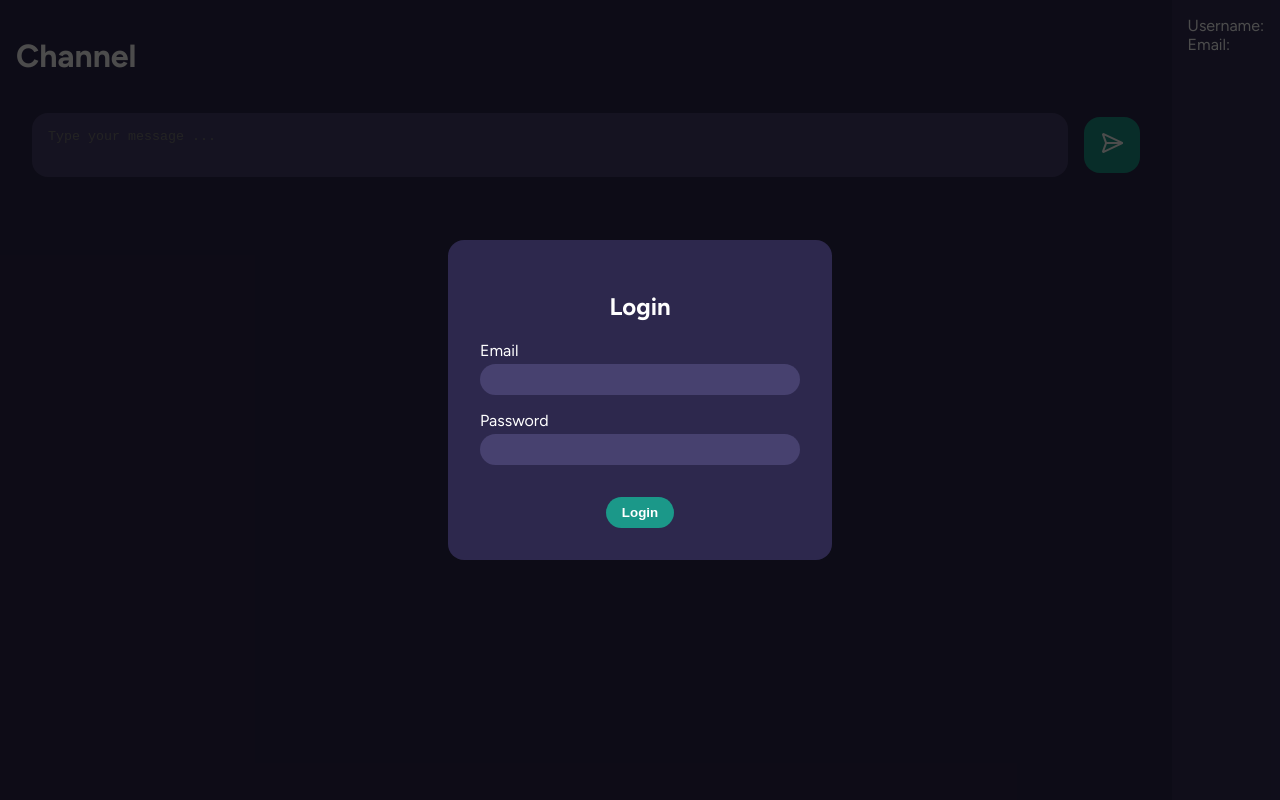
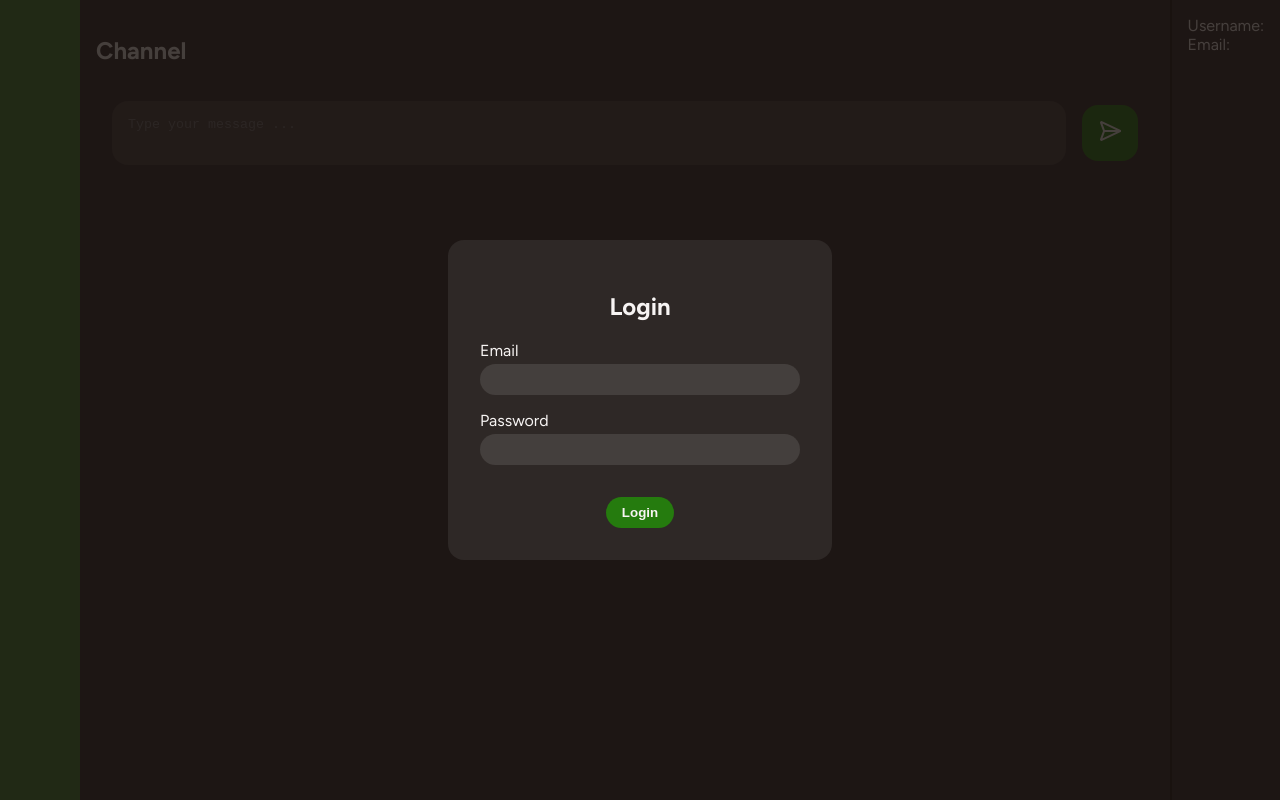
Before and after one commit to InjustFr/synest-client, a Vue app: page / in a window 1280 px wide. Built offline with nearby package versions, Linux system fonts and the light colour scheme.

Commit message:
feat(style): clean up layout

```diff
--- a/src/App.vue
+++ b/src/App.vue
@@ -14,7 +14,7 @@
             ></ChannelList>
         </aside>
         <main class="channel">
-            <h1>Channel {{ selectedChannel?.name }}</h1>
+            <h2>Channel {{ selectedChannel?.name }}</h2>
             <MessageList v-if="selectedChannel?.type === 'text'" :messages="selectedChannel?.messages ?? []" />
             <VideoChannel v-if="selectedChannel?.type === 'video'" :channel="selectedChannel" />
             <form @submit.prevent="sendMessage" class="message-form">
@@ -175,8 +175,6 @@ async function loadServers() {
 .app-container {
   display: flex;
   height: 100vh;
-  background: var(--space-cadet);
-  color: white;
 }
 
 .channel {
@@ -186,7 +184,7 @@ async function loadServers() {
   gap: 1rem;
   padding: 1rem ;
   flex-grow: 1;
-  color: white;
+  color: var(--white);
 }
 
 .channel > .message-list {
--- a/src/components/AppButton.vue
+++ b/src/components/AppButton.vue
@@ -35,7 +35,7 @@ const classes = computed(() => {
 
 <style scoped>
     .btn {
-        color: white;
+        color: var(--white);
         padding: 0.5rem 1rem;
         border-radius: 1rem;
         outline: none;
@@ -51,12 +51,12 @@ const classes = computed(() => {
     }
 
     .btn-primary {
-        background: var(--persian-green);
-        color: white;
+        background: var(--primary);
+        color: var(--white);
     }
 
     .btn-primary:hover {
-        background: color-mix(in hsl, var(--persian-green), black 20%);
+        background: var(--primary-lighter-1);
     }
 
     .btn-secondary {
--- a/src/components/AppInput.vue
+++ b/src/components/AppInput.vue
@@ -11,11 +11,11 @@ const model = defineModel<string>();
 </script>
 <style>
     .input {
-        background: color-mix(in hsl, var(--space-cadet), white 15%);
+        background: var(--background-lighter-2);
         border: none;
         border-radius: 1rem;
         padding: 0.5rem 1rem;
-        color: white;
+        color: var(--white);
         width: 100%;
         display: block;
     }
--- a/src/components/AppPopin.vue
+++ b/src/components/AppPopin.vue
@@ -23,7 +23,7 @@ const emit = defineEmits<{
 
 <style scoped>
 .popin-container {
-    background: hsla(248, 0%, 0%, 0.7);
+    background: color-mix(in hsl, var(--background) 80%, transparent);
     position: absolute;
     top: 0;
     left: 0;
@@ -37,7 +37,7 @@ const emit = defineEmits<{
 .popin {
     padding: 2rem;
     position: relative;
-    background: var(--space-cadet);
+    background: var(--background-lighter-1);
     border-radius: 1rem;
 }
 
@@ -46,7 +46,7 @@ const emit = defineEmits<{
     top: 1rem;
     right: 1rem;
     font-size: 2rem;
-    color: white;
+    color: var(--white);
     text-decoration: none;
 }
 </style>
--- a/src/components/AppTextarea.vue
+++ b/src/components/AppTextarea.vue
@@ -11,12 +11,12 @@ const model = defineModel<string>();
 </script>
 <style>
     .textarea {
-        background: color-mix(in hsl, var(--space-cadet), white 15%);
+        background: var(--background-lighter-2);
         border: none;
         border-radius: 1rem;
         min-height: 4rem;
         padding: 1rem;
-        color: white;
+        color: var(--white);
         resize: none;
         width: 100%;
     }
--- a/src/components/ChannelList.vue
+++ b/src/components/ChannelList.vue
@@ -1,5 +1,6 @@
 <template>
     <div class="channel-list">
+        <h2 class="channel-list__server-title">{{ server?.name }}</h2>
         <ul class="channel-list__list">
             <ChannelListElement
                 v-for="channel, key in channels"
@@ -52,9 +53,9 @@ function deleteChannel(id: string) {
 .channel-list {
     width: 15vw;
     padding: 1rem;
-    color: white;
-    background: color-mix(in hsl, var(--space-cadet), white 5%);
-    height: 100%
+    color: var(--white);
+    height: 100%;
+    border-right: 2px solid var(--background);
 }
 
 .channel-list__list {
@@ -62,4 +63,9 @@ function deleteChannel(id: string) {
     margin: 0;
     margin-bottom: 1rem;
 }
+
+.channel-list__server-title {
+    padding: 0;
+    margin: 0 1rem 1rem;
+}
 </style>
--- a/src/components/ChannelListElement.vue
+++ b/src/components/ChannelListElement.vue
@@ -1,12 +1,12 @@
 <template>
     <li class="channel-list-element">
+        <Video v-if="channel.type === 'video'" />
+        <MessageSquare v-else />
         <a
             class="channel-list-element__select"
             href=""
             @click.prevent="emit('select', channel)"
         >
-            <Video v-if="channel.type === 'video'" />
-            <MessageSquare v-else />
             {{ channel.name }}
         </a>
         <a
@@ -39,16 +39,19 @@ const emit = defineEmits<{
     padding: 0.25rem 1rem;
     display: flex;
     justify-content: space-between;
+    align-items: center;
 }
 
 .channel-list-element__select {
-    color: white;
+    color: var(--white);
     text-decoration: none;
+    margin-left: 0.5rem;
 }
 
 .channel-list-element__delete {
-    color: var(--crimson);
+    color: var(--danger);
     text-decoration: none;
+    margin-left: auto;
 }
 
 </style>
--- a/src/components/MessageList.vue
+++ b/src/components/MessageList.vue
@@ -30,6 +30,6 @@ const { messages } = defineProps<{
 }
 
 .message-list__container > *:not(:first-child) {
-    border-top: 1px solid color-mix(in hsl, var(--space-cadet), white 40%);
+    border-top: 1px solid var(--background);
 }
 </style>
--- a/src/components/ProfileView.vue
+++ b/src/components/ProfileView.vue
@@ -14,7 +14,7 @@ const { profile } = storeToRefs(useUserStore());
 
 <style lang="css" scoped>
 .profile {
-    background: color-mix(in hsl, var(--space-cadet), white 5%);
     padding: 1rem;
+    border-left: 2px solid var(--background);
 }
 </style>
--- a/src/components/ServerList.vue
+++ b/src/components/ServerList.vue
@@ -5,9 +5,8 @@
             :key="server.id"
             @click="model = $event"
             :server="server"
-            :class="{
-                'server-list-element__active': model === server
-            }"
+            class="server-list__element"
+            :active="model === server"
         />
     </ul>
 </template>
@@ -25,14 +24,14 @@ const model = defineModel<Server | null>();
 
 <style lang="css" scoped>
 .server-list {
-    padding: 0;
-    padding-top: 1rem;
+    padding: 1rem 0.75rem;
     margin: 0;
-    background: color-mix(in hsl, var(--space-cadet), white 10%);
+    background: var(--primary-lighter-1);
     height: 100%;
+    width: 5rem;
 }
 
-.server-list-element__active {
-    background: color-mix(in hsl, var(--space-cadet), white 5%);
+.server-list .server-list__element:not(:first-child) {
+    margin-top: 1rem;
 }
 </style>
--- a/src/components/ServerListElement.vue
+++ b/src/components/ServerListElement.vue
@@ -2,6 +2,9 @@
     <li class="server-list-element">
         <a
             class="server-list-element__link"
+            :class="{
+                'server-list-element__active': active
+            }"
             href=""
             @click.prevent="emit('click', server)"
         >
@@ -15,6 +18,7 @@ import type { Server } from '@/types/server';
 
 defineProps<{
     server: Server;
+    active?: boolean;
 }>();
 
 const emit = defineEmits<{
@@ -27,13 +31,24 @@ const emit = defineEmits<{
     list-style: none;
     display: flex;
     justify-content: space-between;
+    aspect-ratio: 1 / 1;
+    border-radius: 50%;
+    background: var(--background-lighter-1);
+    padding: 4px;
+    text-align: center;
 }
 
 .server-list-element__link {
-    padding: 0.25rem 1rem;
-    color: white;
+    color: var(--white);
     text-decoration: none;
     width: 100%;
-    display: inline-block;
+    display: inline-flex;
+    align-items: center;
+    justify-content: center;
+    border-radius: 50%;
+}
+
+.server-list-element__active {
+    border: 2px solid var(--primary);
 }
 </style>
--- a/src/main.css
+++ b/src/main.css
@@ -1,11 +1,25 @@
 @import url('https://fonts.googleapis.com/css2?family=Figtree:ital,wght@0,300..900;1,300..900&display=swap');
 
 :root {
-    --space-cadet: hsla(248, 31%, 23%, 1);
-    --crimson: hsla(352, 70%, 50%, 1);
-    --giants-orange: hsla(13, 90%, 58%, 1);
-    --persian-green: hsla(173, 70%, 35%, 1);
-    --mindaro: hsla(71, 58%, 64%, 1);
+    --background: #191210;
+    --background-lighter-1: #2e2826;
+    --background-lighter-2: #443f3d;
+    --background-lighter-3: #5c5756;
+    --background-lighter-4: #757170;
+    --background-lighter-5: #8f8b8a;
+    --primary: #257b0e;
+    --primary-lighter-1: #43892e;
+    --primary-lighter-2: #5c9848;
+    --primary-lighter-3: #74a661;
+    --primary-lighter-4: #8bb57b;
+    --primary-lighter-5: #a2c494;
+    --danger: #bf211e;
+    --danger-lighter-1: #ca4334;
+    --danger-lighter-2: #d55d4b;
+    --danger-lighter-3: #de7662;
+    --danger-lighter-4: #e78d7b;
+    --danger-lighter-5: #eea494;
+    --white: #F7F4F3;
 }
 
 * {
@@ -19,7 +33,8 @@ body {
     font-optical-sizing: auto;
     font-weight: 400;
     font-style: normal;
-    color: white;
+    color: var(--white);
+    background: var(--background-lighter-1);
 }
 
 p {
```
